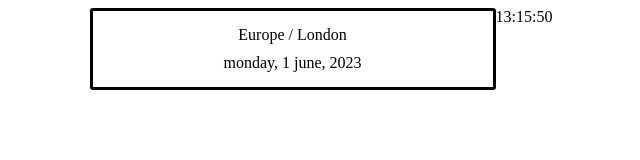
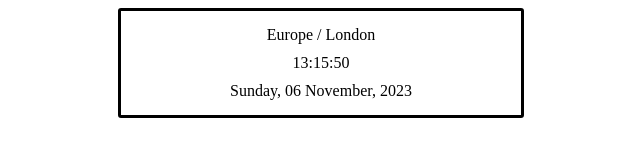
Before and after one commit to daniellin162/Clock, a website built with webpack: page dist/index.html in a window 1280 px wide. Shown: the whole page, without its empty margins (319-959 px from the left). Built offline with nearby package versions, Linux system fonts and the light colour scheme.

Commit message:
Add Current Date

```diff
--- a/src/index.js
+++ b/src/index.js
@@ -1,18 +1,46 @@
-import dayjs from 'dayjs'
+import dayjs from 'dayjs';
 import objectSupport from "dayjs/plugin/objectSupport";
 dayjs.extend(objectSupport);
+
+const mapDays = {
+    '0': 'Monday',
+    '1': 'Tuesday',
+    '2': 'Wednesday',
+    '3': 'Thursday',
+    '4': 'Friday',
+    '5': 'Saturday',
+    '6': 'Sunday',
+};
+
+const mapMonths = {
+    '0': 'January',
+    '1': 'February',
+    '2': 'March',
+    '3': 'April',
+    '4': 'May',
+    '5': 'June',
+    '6': 'July',
+    '7': 'August',
+    '8': 'September',
+    '9': 'October',
+    '10': 'November',
+    '11': 'December',
+};
 
 const hour = dayjs().hour();
 const minute = dayjs().minute();
 const second = dayjs().second();
+const day = dayjs().day();
+const dayOfMonth = dayjs().date();
+const month = dayjs().month();
+const year = dayjs().year();
 
-function getTime() {
-    const time = document.querySelector('#time');
+// Current Time
+const timeNow = `${hour < 10 ? '0' + hour : hour}:${minute < 10 ? '0' + minute : minute}:${second < 10 ? '0' + second : second}`;
+const time = document.querySelector('#time');
+time.innerText = timeNow;
 
-    const now = `${hour}:${minute}:${second}`;
-    time.innerHTML = now
-
-    return time;
-}
-
-document.body.appendChild(getTime());
+// Current Date
+const dateNow = `${mapDays[day]}, ${day < 10 ? '0' + day : day} ${mapMonths[month]}, ${year}`;
+const date = document.querySelector('#date');
+date.innerText = dateNow;
```
Also changed, not shown: dist/index.html, dist/main.js.
